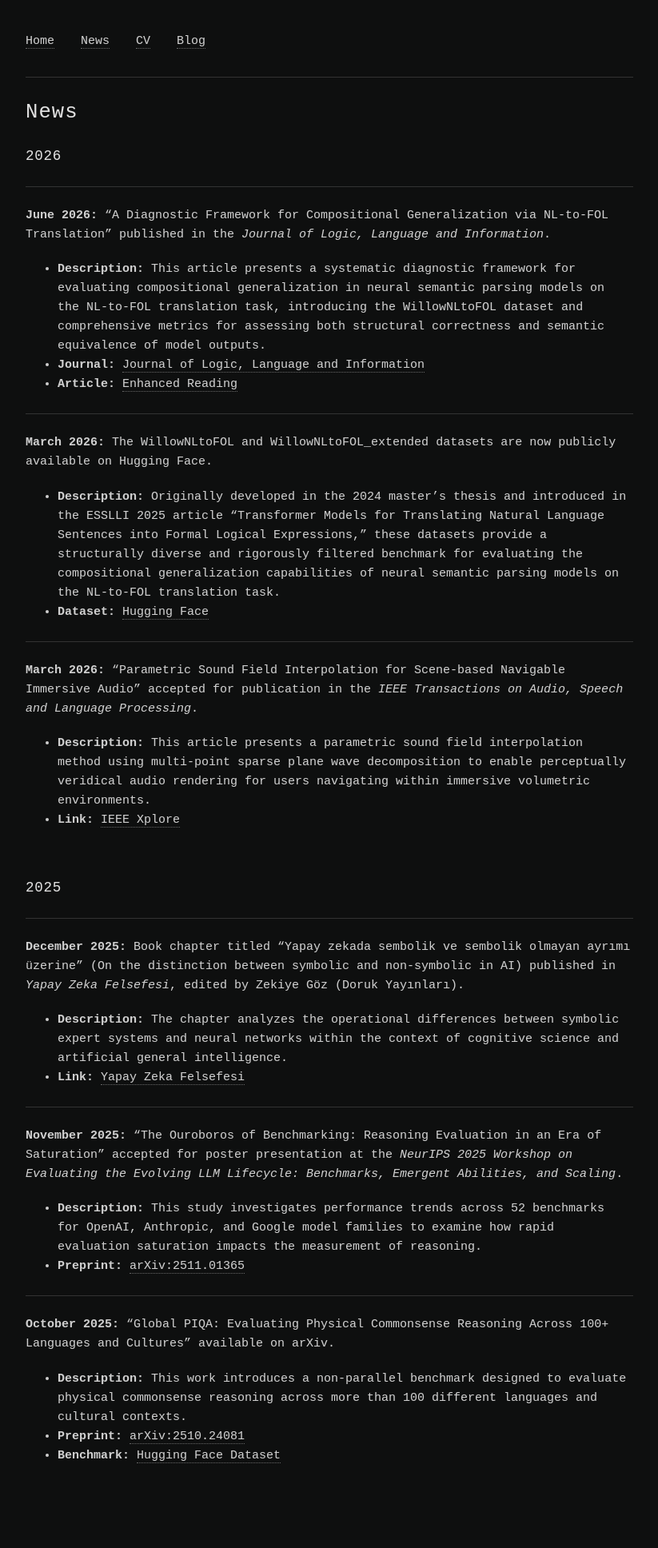
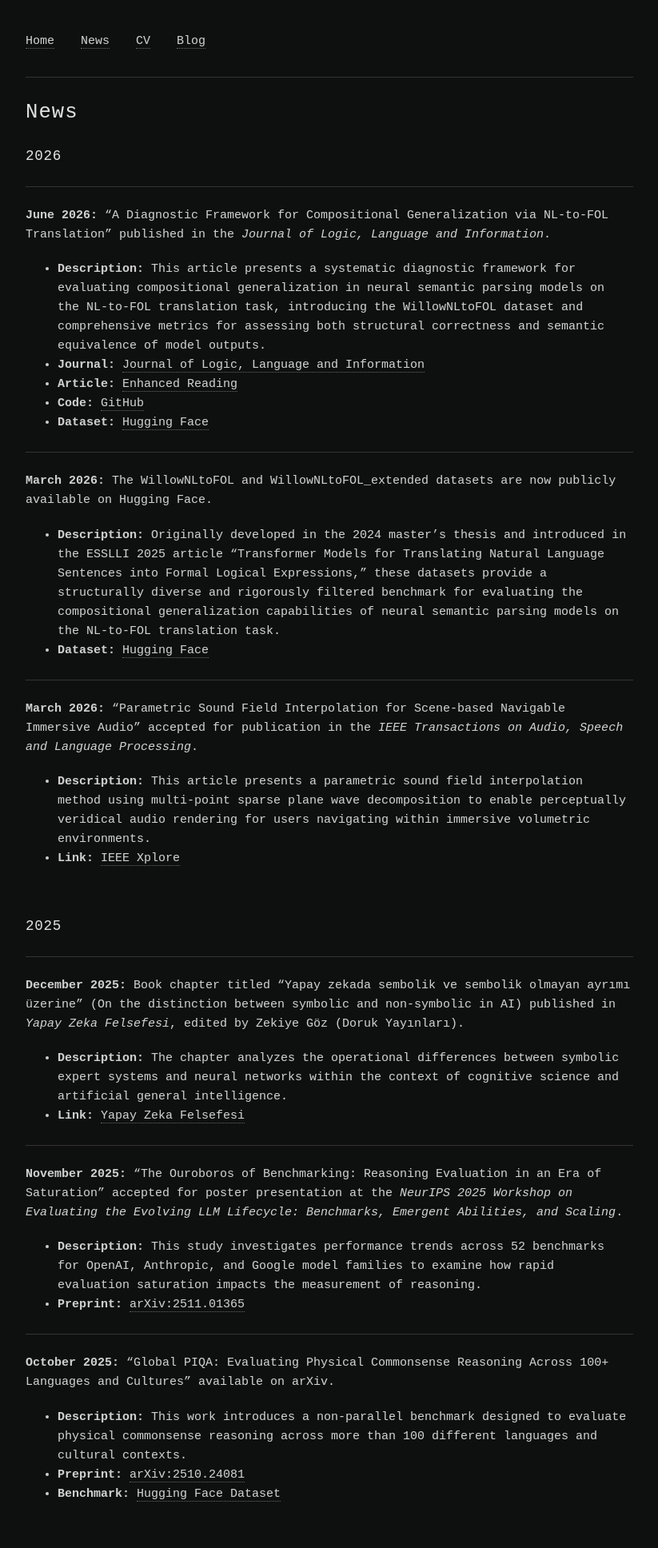
Before and after one commit to ieddeveci/ieddeveci.github.io, a Jekyll site: the page built from news.md, in a window 1280 px wide. Shown: the whole page at 80% size, without its empty margins (228-1051 px from the left). Built offline with Jekyll 4.4.1, drawn with Linux system fonts in a browser that asks for light colours; before the commit the page ends 1888 px from its top, so only the background shows below that.

Commit message:
Update news.md with project resources

```diff
--- a/news.md
+++ b/news.md
@@ -12,6 +12,8 @@ permalink: /news/
 * **Description:** This article presents a systematic diagnostic framework for evaluating compositional generalization in neural semantic parsing models on the NL-to-FOL translation task, introducing the `WillowNLtoFOL` dataset and comprehensive metrics for assessing both structural correctness and semantic equivalence of model outputs.
 * **Journal:** [Journal of Logic, Language and Information](https://doi.org/10.1007/s10849-026-09480-0)
 * **Article:** [Enhanced Reading](https://link.springer.com/epdf/10.1007/s10849-026-09480-0?sharing_token=5flzqIvPeni5VjMMirQHcfe4RwlQNchNByi7wbcMAY5Zt4LMG8zKtsix77wmFzTarNCNDnJ8LJ3AJ9g_Z7GLoG396U_sGjYnxAfh_sA10w3wrCIyNEJzvKDAJL5r6fZtC13nmGYjDuPoAICMdpC8XUhAicMyUHXJW79OLH8LMXM%3D)
+* **Code:** [GitHub](https://github.com/ieddeveci/DF-for-CG-via-NL-to-FOL)
+* **Dataset:** [Hugging Face](https://huggingface.co/datasets/iedeveci/WillowNLtoFOL)
 
 ---
 
```
